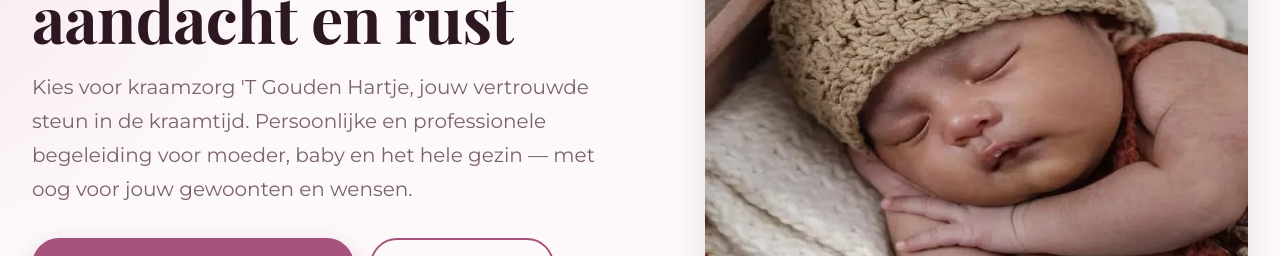
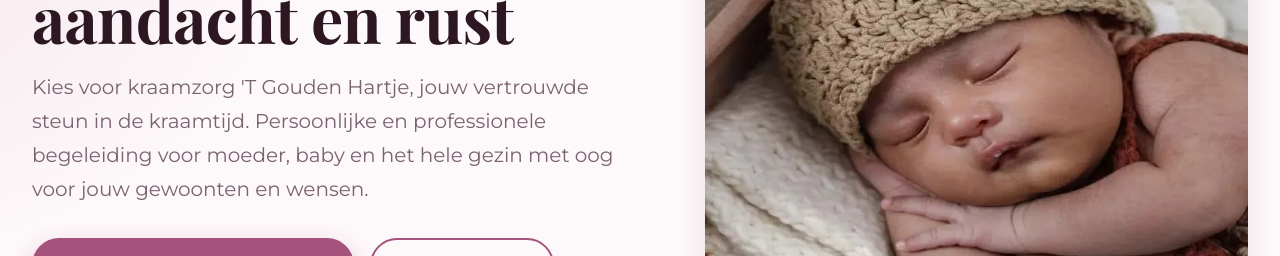
Before and after one commit to Maximustopdeals/Kraamzorg-T-Gouden-Hartje, a Next.js app: page / in a window 1280 px wide. Shown: the part 435-691 px from the top of the page. Built offline with nearby package versions, Linux system fonts and the light colour scheme; no server answers; a web font is replaced by a local one.

Commit message:
Fix typo in paragraph text

```diff
--- a/app/page.tsx
+++ b/app/page.tsx
@@ -24,7 +24,7 @@ export default function HomePage() {
             <p className="lead">
               Kies voor kraamzorg &apos;T Gouden Hartje, jouw vertrouwde steun in de
               kraamtijd. Persoonlijke en professionele begeleiding voor moeder,
-              baby en het hele gezin — met oog voor jouw gewoonten en wensen.
+              baby en het hele gezin met oog voor jouw gewoonten en wensen.
             </p>
             <div className="hero__actions">
               <a
```
